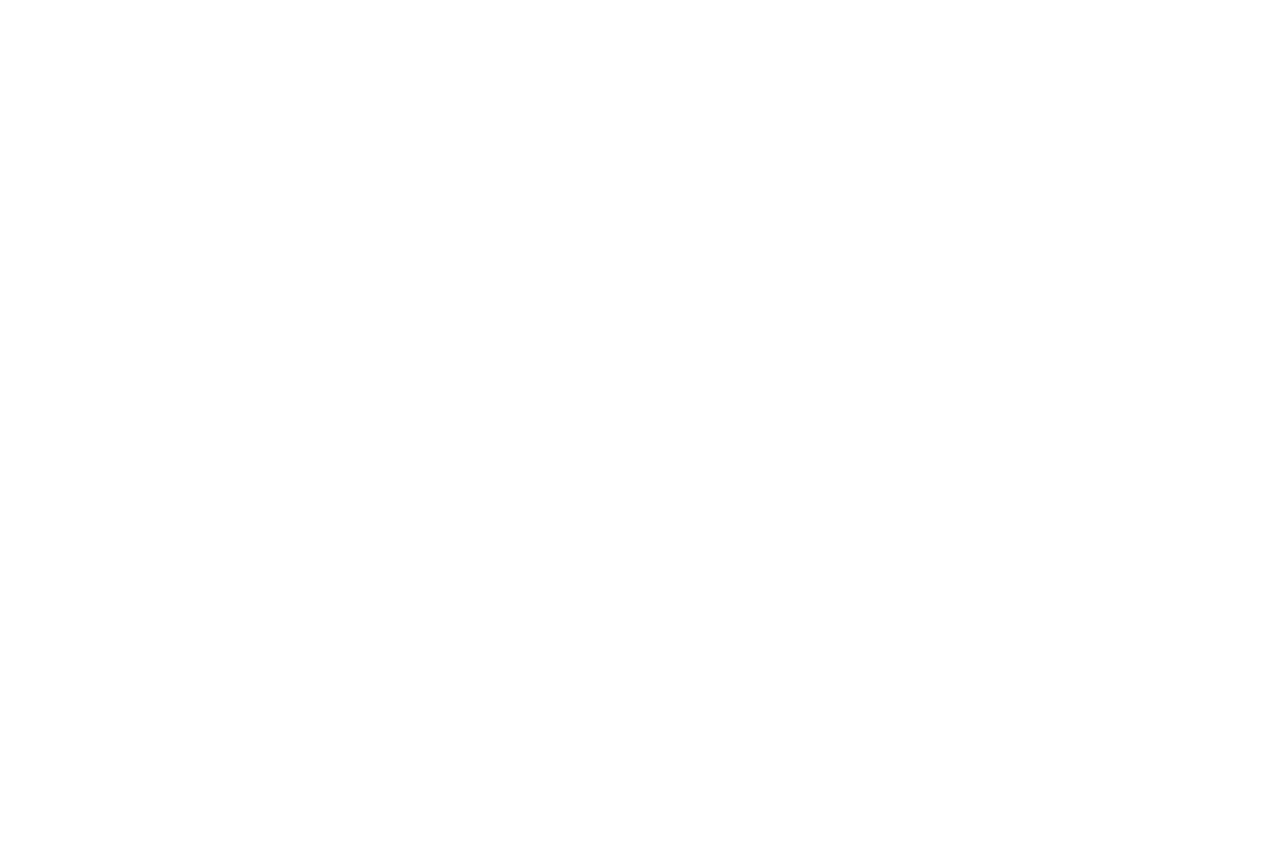
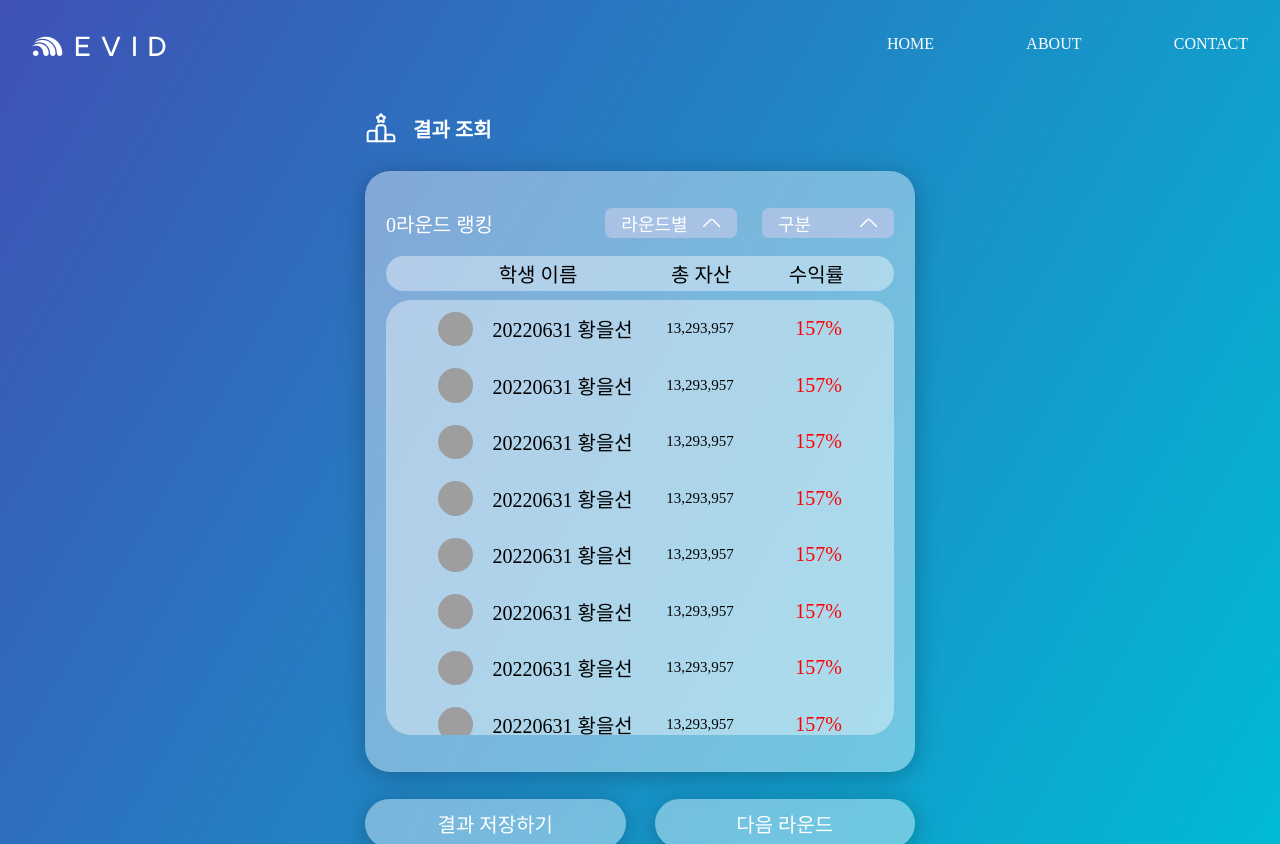
Before and after one commit to EulSeon/Frontend, a React (Create React App) app: page /room/1/result in a window 1280 px wide. Before the commit this address had no page. Before the commit the page ends 800 px from the top, so only its background shows below. Built offline with nearby package versions, Linux system fonts and the light colour scheme; grey boxes are pictures that could not be loaded; a web font is replaced by a local one.

Commit message:
feat: 게임 결과창 레이아웃 제작

```diff
--- a/src/App.tsx
+++ b/src/App.tsx
@@ -4,6 +4,7 @@ import { BrowserRouter as Router, Routes, Route } from 'react-router-dom';
 import './App.css';
 import Main_ from '@pages/Main';
 import WaitingRoomLayout from '@pages/WaitingRoom';
+import GameResult from '@pages/GameResult';
 
 function App() {
   return (
@@ -13,6 +14,7 @@ function App() {
         <Routes>
           <Route path="/" element={<Main_ />}></Route>
           <Route path="/room/wait" element={<WaitingRoomLayout />}></Route>
+          <Route path="/room/1/result" element={<GameResult />}></Route>
         </Routes>
       </Router>
     </>
--- /dev/null
+++ b/src/pages/GameResult.tsx
@@ -0,0 +1,223 @@
+import React from 'react';
+import { styled } from 'styled-components';
+import Header_ from '@components/common/header';
+import ListLayout_ from '@components/listLayout';
+import Select_ from '@components/select';
+
+function GameResult() {
+  return (
+    <GameResultLayout>
+      <Header_ />
+      <WaitingRoomList>
+        <ListLayout_
+          title="결과 조회"
+          src="/icons/result_icon.svg"
+          buttons
+          buttonInfo={{
+            button1: {
+              value: '결과 저장하기',
+              onClick: () => {
+                console.log('첫번째 버튼');
+              },
+            },
+            button2: {
+              value: '다음 라운드',
+              onClick: () => {
+                console.log('두번째 버튼');
+              },
+            },
+          }}
+        >
+          <ListTitle>
+            <h3>0라운드 랭킹</h3>
+            <div>
+              <Select_
+                set={{ start: 5, count: 6, standard: 1 }}
+                defaultValue="라운드별"
+              />
+              <Select_
+                set={{ start: 5, count: 6, standard: 1 }}
+                defaultValue="구분"
+              />
+            </div>
+          </ListTitle>
+          <ResultHeader>
+            <p>학생 이름</p>
+            <p>총 자산</p>
+            <p>수익률</p>
+          </ResultHeader>
+          <ResultContent>
+            <table>
+              <colgroup>
+                <col />
+                <col />
+                <col />
+              </colgroup>
+              <tbody>
+                {new Array(19).fill(0).map((_, index) => {
+                  return (
+                    <tr key={index}>
+                      <td>
+                        <Profile src="/images/defaultProfile.svg" />
+                        <p>20220631 황을선</p>
+                      </td>
+                      <td>13,293,957</td>
+                      <td>157%</td>
+                    </tr>
+                  );
+                })}
+              </tbody>
+            </table>
+          </ResultContent>
+        </ListLayout_>
+      </WaitingRoomList>
+    </GameResultLayout>
+  );
+}
+
+const GameResultLayout = styled.main`
+  width: 100%;
+  height: 100%;
+  min-width: 1280px;
+  min-height: 100vh;
+  background: linear-gradient(120deg, #3f51b5, #00bbd4 100%);
+  position: relative;
+  overflow: hidden;
+`;
+
+const WaitingRoomList = styled.div`
+  display: flex;
+  width: 1280px;
+  margin: 0 auto;
+  padding: 0 25px;
+  gap: 30px;
+  width: 600px;
+  height: 756px;
+`;
+
+const ListTitle = styled.div`
+  display: flex;
+  justify-content: space-between;
+  align-items: center;
+
+  & > h3 {
+    color: #ffffff;
+    font-size: 2rem;
+    font-style: normal;
+    font-weight: 400;
+    line-height: normal;
+  }
+
+  & > div {
+    display: flex;
+    gap: 24.66px;
+  }
+`;
+
+const ResultHeader = styled.div`
+  display: flex;
+  border-radius: 25px;
+  background: rgba(255, 255, 255, 0.4);
+  width: 100%;
+  height: 42px;
+  color: #000000;
+  font-size: 2rem;
+  font-style: normal;
+  font-weight: 400;
+  line-height: normal;
+  overflow: hidden;
+  padding: 0 50px;
+  margin-top: 18px;
+  margin-bottom: 9px;
+
+  & > p {
+    display: flex;
+    justify-content: center;
+    align-items: center;
+  }
+
+  & > p:nth-child(1) {
+    width: 50%;
+  }
+
+  & > p:nth-child(2) {
+    width: 30%;
+  }
+
+  & > p:nth-child(3) {
+    width: 20%;
+    justify-content: flex-end;
+  }
+`;
+
+const ResultContent = styled.div`
+  border-radius: 25px;
+  background: rgba(255, 255, 255, 0.4);
+  height: 100%;
+  overflow-y: auto;
+  -ms-overflow-style: none;
+  scrollbar-width: none;
+  &::-webkit-scrollbar {
+    display: none;
+  }
+  padding: 0 50px;
+
+  & > table {
+    width: 100%;
+
+    & > colgroup {
+      & > col:nth-child(1) {
+        width: 50%;
+      }
+      & > col:nth-child(2) {
+        width: 30%;
+      }
+      & > col:nth-child(3) {
+        width: 20%;
+      }
+    }
+
+    & > tbody {
+      & > tr {
+        & > td:nth-child(1) {
+          display: flex;
+          align-items: center;
+          justify-content: left;
+          color: #000000;
+          font-size: 2rem;
+          font-style: normal;
+          font-weight: 500;
+          line-height: normal;
+          gap: 20px;
+          padding: 10px 0;
+        }
+
+        & > td:nth-child(2) {
+          color: #000000;
+          text-align: center;
+          font-size: 1.5rem;
+          font-style: normal;
+          font-weight: 400;
+          line-height: normal;
+        }
+
+        & > td:nth-child(3) {
+          color: #ff0000;
+          text-align: right;
+          font-size: 2rem;
+          font-style: normal;
+          font-weight: 400;
+          line-height: normal;
+        }
+      }
+    }
+  }
+`;
+
+const Profile = styled.img`
+  width: 34.5px;
+  height: 34.5px;
+  border-radius: 100px;
+`;
+
+export default GameResult;
```
Also changed, not shown: public/icons/result_icon.svg (added).
